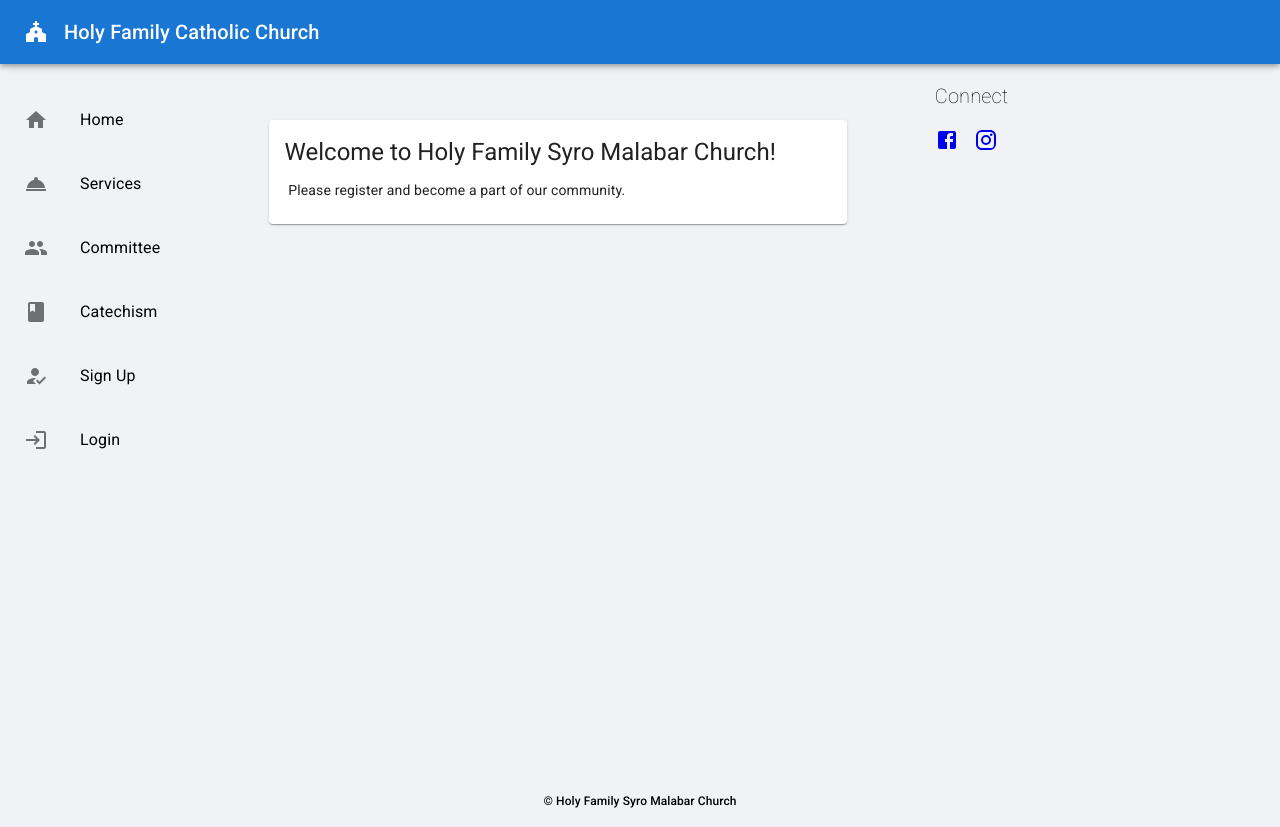
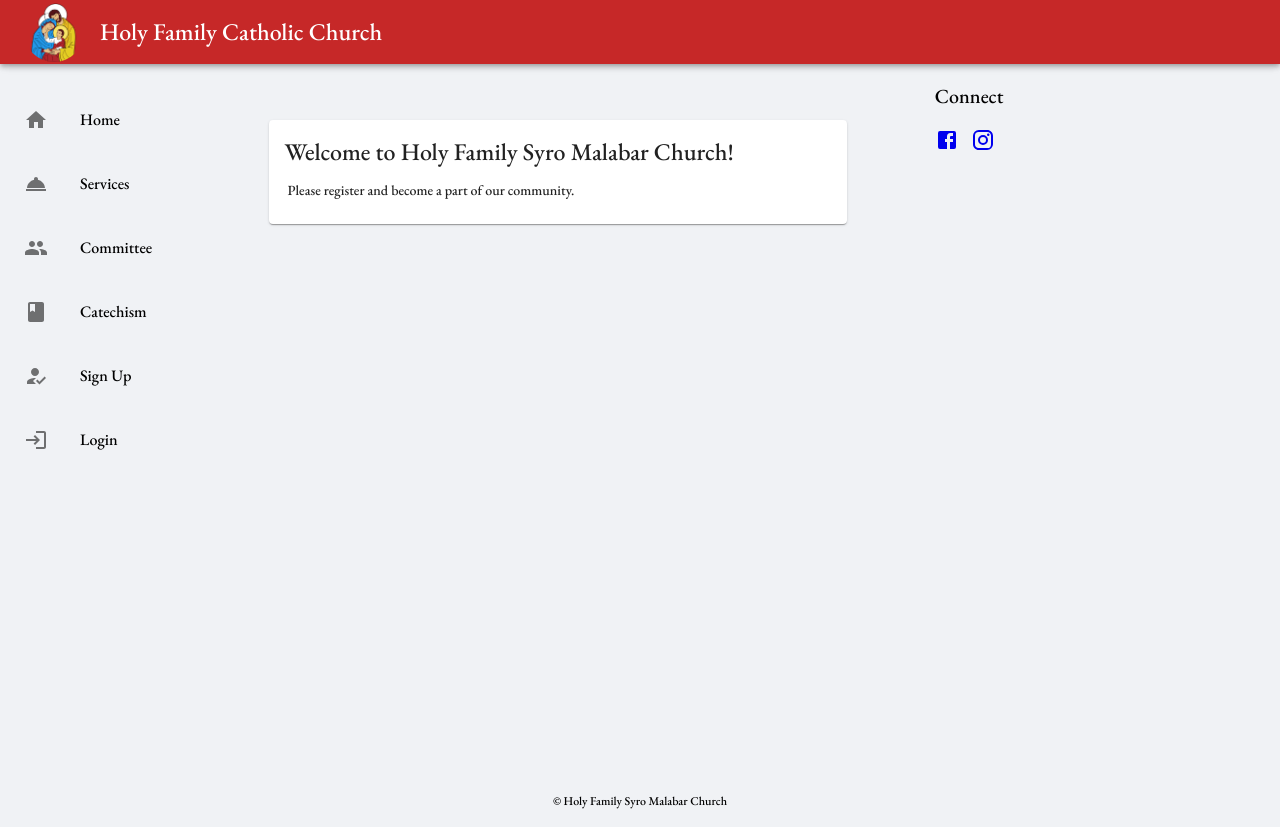
Before and after one commit to jobinbasani/user-manager, a React (Create React App) app in the folder ui/user-manager/: page / in a window 1280 px wide. Built offline with nearby package versions, Linux system fonts and the light colour scheme; no server answers.

Commit message:
Update colors

```diff
--- a/ui/user-manager/public/index.html
+++ b/ui/user-manager/public/index.html
@@ -5,6 +5,9 @@
     <link rel="icon" href="%PUBLIC_URL%/holy_family.ico" />
     <meta name="viewport" content="width=device-width, initial-scale=1" />
     <link rel="stylesheet" href="https://fonts.googleapis.com/css?family=Roboto:100,200,300,400,500,700&display=swap" />
+    <link rel="preconnect" href="https://fonts.googleapis.com">
+    <link rel="preconnect" href="https://fonts.gstatic.com" crossorigin>
+    <link href="https://fonts.googleapis.com/css2?family=EB+Garamond:ital,wght@0,500;0,700;1,500;1,700&display=swap" rel="stylesheet">
     <meta name="theme-color" content="#000000" />
     <meta
       name="description"
--- a/ui/user-manager/src/components/layout/Navbar.tsx
+++ b/ui/user-manager/src/components/layout/Navbar.tsx
@@ -2,7 +2,6 @@ import {
   AppBar, Avatar, Box, styled, Toolbar,
 } from '@mui/material';
 import Typography from '@mui/material/Typography';
-import ChurchIcon from '@mui/icons-material/Church';
 import { useSelector } from 'react-redux';
 import { UserDetails } from '../../store/user/user-slice';
 import { RootState } from '../../store';
@@ -25,9 +24,13 @@ export default function Navbar() {
   return (
     <AppBar position="sticky">
       <StyledToolbar>
-        <ChurchIcon />
+        <Avatar
+          alt="Logo"
+          src="/images/logo.png"
+          sx={{ width: 60, height: 60 }}
+        />
         <Box sx={{ flexGrow: 1, paddingLeft: 2 }}>
-          <Typography variant="h6">
+          <Typography variant="h5">
             Holy Family Catholic Church
           </Typography>
         </Box>
--- a/ui/user-manager/src/index.tsx
+++ b/ui/user-manager/src/index.tsx
@@ -3,14 +3,41 @@ import ReactDOM from 'react-dom/client';
 import './index.css';
 import './index.scss';
 import { Provider } from 'react-redux';
+import { createTheme, ThemeProvider } from '@mui/material';
 import reportWebVitals from './reportWebVitals';
 import store from './store/index';
 import App from './App';
 
+const theme = createTheme({
+  palette: {
+    primary: {
+      light: '#ff5f52',
+      main: '#c62828',
+      dark: '#6e080f',
+      contrastText: '#ffffff',
+    },
+    secondary: {
+      light: '#64c1ff',
+      main: '#0091ea',
+      dark: '#64c1ff',
+      contrastText: '#f9fbe7',
+    },
+  },
+  typography: {
+    fontFamily: [
+      'EB Garamond',
+      'serif',
+    ].join(','),
+  },
+});
+
 const root = ReactDOM.createRoot(document.getElementById('root')!);
+
 root.render(
   <Provider store={store}>
-    <App />
+    <ThemeProvider theme={theme}>
+      <App />
+    </ThemeProvider>
   </Provider>,
 );
 
```
Also changed, not shown: ui/user-manager/public/images/logo.png (added).
